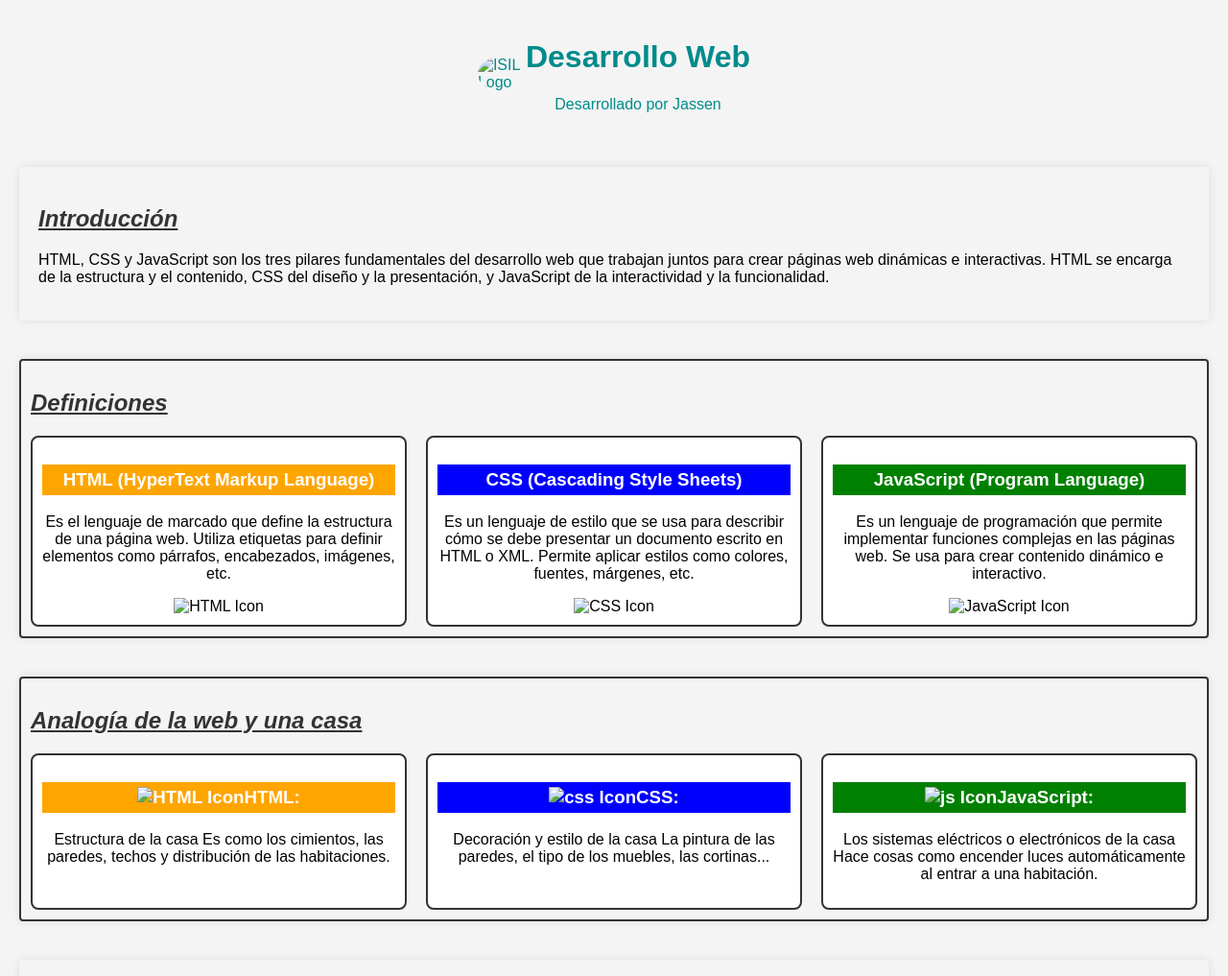
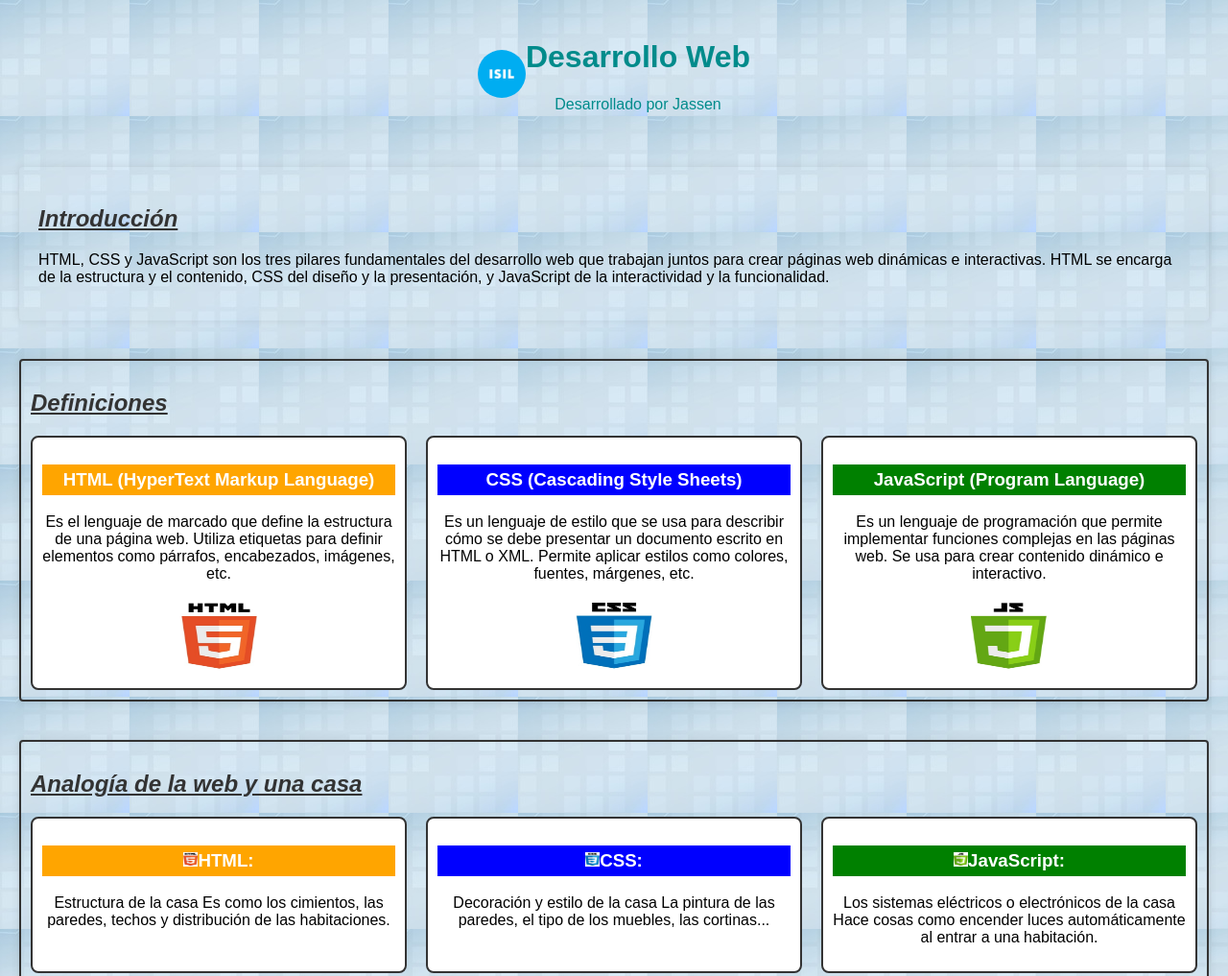
Before and after one commit to Jassen-18/pa1, a plain HTML site: page index.html in a window 1280 px wide. Shown: the top 1017 px of the page at 96% size. Drawn offline with Linux system fonts and the light colour scheme.

Commit message:
actualizando archivos

```diff
--- a/index.html
+++ b/index.html
@@ -9,7 +9,7 @@
 <body>
     <div class="main-container">
     <header class="header">
-        <img src="imagenes/logo.png" alt="ISIL Logo" class="logo">
+        <img src="logo.png" alt="ISIL Logo" class="logo">
         <div class="title-container">
             <h1>Desarrollo Web</h1>
             <p>Desarrollado por Jassen</p>
@@ -26,17 +26,17 @@
             <article class="flex-orange">
                 <h3 class="highlight-orange ">HTML (HyperText Markup Language)</h3>
                 <p>Es el lenguaje de marcado que define la estructura de una página web. Utiliza etiquetas para definir elementos como párrafos, encabezados, imágenes, etc.</p>
-                <img src="imagenes/html.jpg" alt="HTML Icon" class="icon">
+                <img src="html.jpg" alt="HTML Icon" class="icon">
             </article>
             <article class="flex-blue">
                 <h3 class="highlight-blue">CSS (Cascading Style Sheets)</h3>
                 <p>Es un lenguaje de estilo que se usa para describir cómo se debe presentar un documento escrito en HTML o XML. Permite aplicar estilos como colores, fuentes, márgenes, etc.</p>
-                <img src="imagenes/css.jpg" alt="CSS Icon" class="icon">
+                <img src="css.jpg" alt="CSS Icon" class="icon">
             </article>
             <article class="flex-green">
                 <h3 class="highlight-green">JavaScript (Program Language)</h3>
                 <p>Es un lenguaje de programación que permite implementar funciones complejas en las páginas web. Se usa para crear contenido dinámico e interactivo.</p>
-                <img src="imagenes/js.jpg" alt="JavaScript Icon" class="icon">
+                <img src="js.jpg" alt="JavaScript Icon" class="icon">
             </article>
         </div>
     </section>
@@ -44,15 +44,15 @@
         <h2 style="font-style: italic; text-decoration: underline;text-align: left;">Analogía de la web y una casa</h2>
         <div class="flex-container">
             <article class="flex-orange">
-                <h3 class="highlight-orange"><img src="imagenes/html.jpg" alt="HTML Icon" class="icon-chico">HTML: </h3>
+                <h3 class="highlight-orange"><img src="html.jpg" alt="HTML Icon" class="icon-chico">HTML: </h3>
                 <p>Estructura de la casa Es como los cimientos, las paredes, techos y distribución de las habitaciones.</p>
             </article>
             <article class="flex-blue">
-                <h3 class="highlight-blue"><img src="imagenes/css.jpg" alt="css Icon" class="icon-chico">CSS: </h3>
+                <h3 class="highlight-blue"><img src="css.jpg" alt="css Icon" class="icon-chico">CSS: </h3>
                 <p>Decoración y estilo de la casa La pintura de las paredes, el tipo de los muebles, las cortinas...</p>
             </article>
             <article class="flex-green">
-                <h3 class="highlight-green"><img src="imagenes/js.jpg" alt="js Icon" class="icon-chico">JavaScript: </h3>
+                <h3 class="highlight-green"><img src="js.jpg" alt="js Icon" class="icon-chico">JavaScript: </h3>
                 <p>Los sistemas eléctricos o electrónicos de la casa Hace cosas como encender luces automáticamente al entrar a una habitación.</p>
             </article>
         </div>
@@ -61,7 +61,7 @@
     <section id="analogias" class="section">
         <div class="flex-container">
             <article class="flex-casa">
-                <img src="imagenes/casa2.png"  class="footer-image shadow">
+                <img src="casa2.png"  class="footer-image shadow">
             </article>
 
         </div>
--- a/styles.css
+++ b/styles.css
@@ -9,7 +9,7 @@ body {
 .main-container {
     display: flex;
     flex-direction: column;
-    background-image: url('imagenes/fondo.jpg');
+    background-image: url('fondo.jpg');
 }
 
 .header {
```
Also changed, not shown: css.jpg (added), fondo.jpg (added), html.jpg (added), js.jpg (added), logo.png (added), 1 other file.
